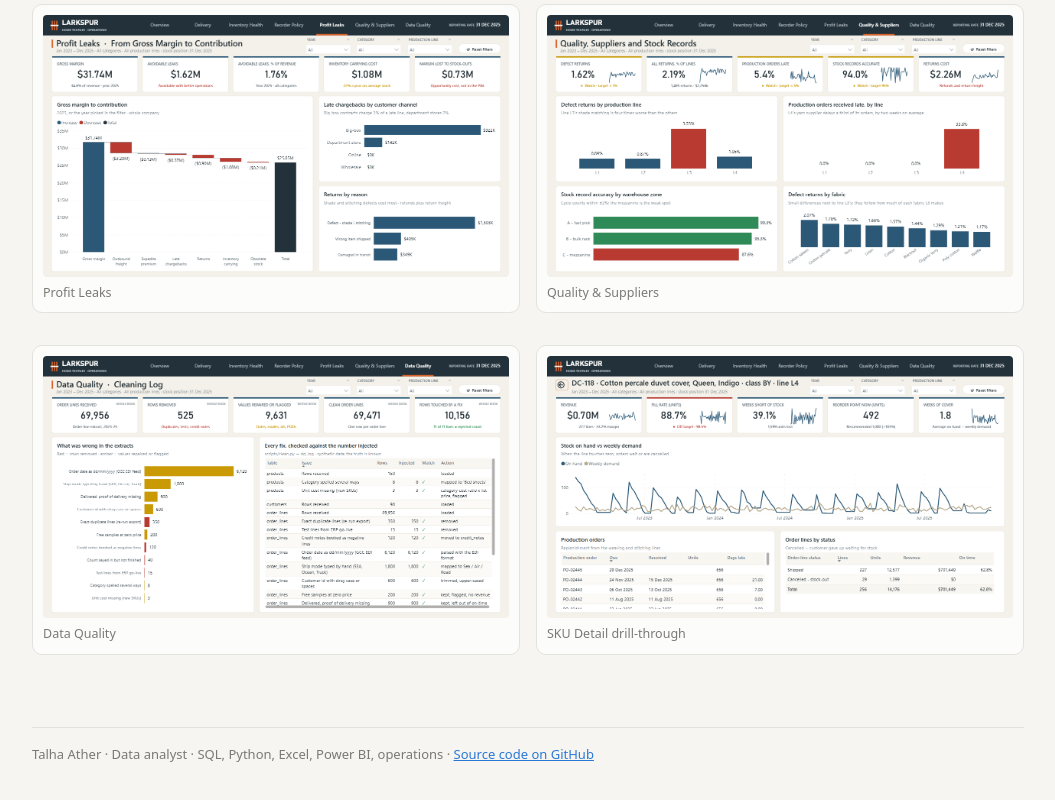
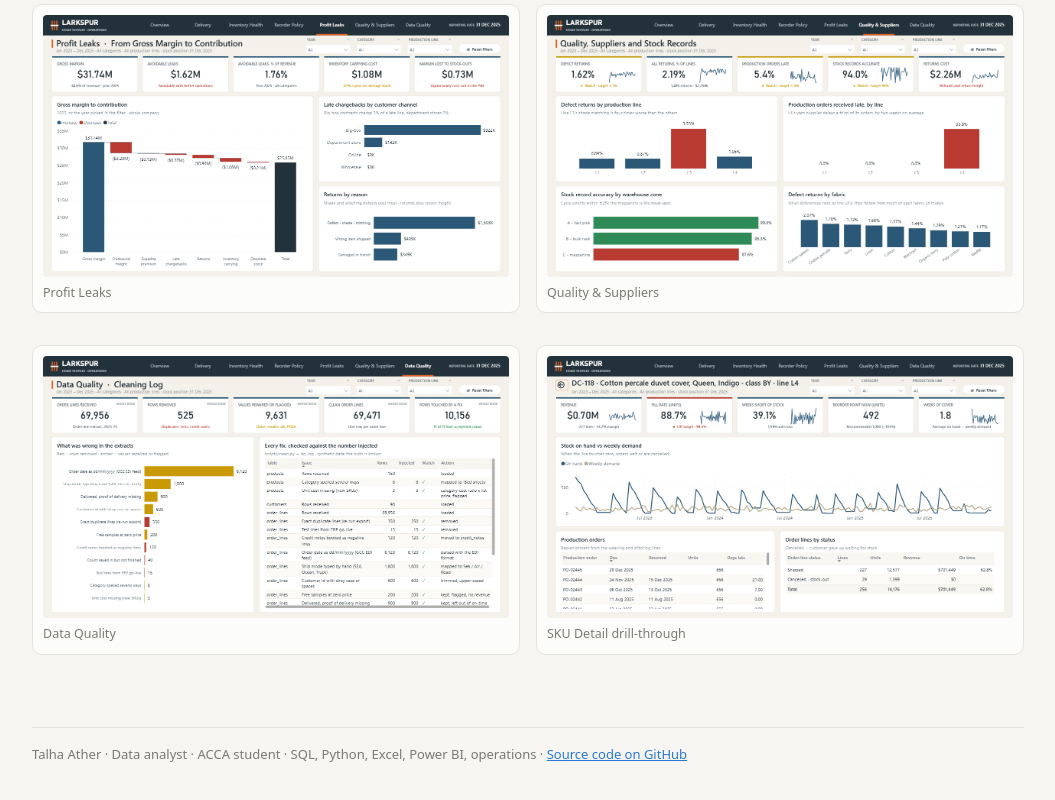
Before and after one commit to talha-ather-pk/supply-chain-inventory-analytics, a plain HTML site: page site/index.html in a window 1280 px wide. Shown: the part 5350-6150 px from the top of the page, without its empty margins (112-1167 px from the left). Drawn offline with Linux system fonts and the light colour scheme.

Commit message:
Site footer: ACCA student

```diff
--- a/site/index.html
+++ b/site/index.html
@@ -104,7 +104,7 @@ a{color:var(--pos)}
     <figure><img src="img/dashboard_sku.png" alt="Power BI SKU Detail drill-through page" loading="lazy"><figcaption>SKU Detail drill-through</figcaption></figure>
   </div>
 
-  <footer>Talha Ather · Data analyst · SQL, Python, Excel, Power BI, operations · <a href="https://github.com/talha-ather-pk/supply-chain-inventory-analytics">Source code on GitHub</a></footer>
+  <footer>Talha Ather · Data analyst · ACCA student · SQL, Python, Excel, Power BI, operations · <a href="https://github.com/talha-ather-pk/supply-chain-inventory-analytics">Source code on GitHub</a></footer>
 </main>
 </body>
 </html>
```
